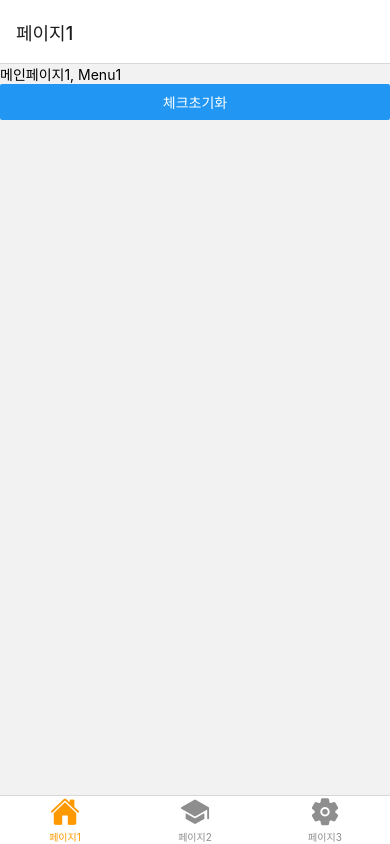
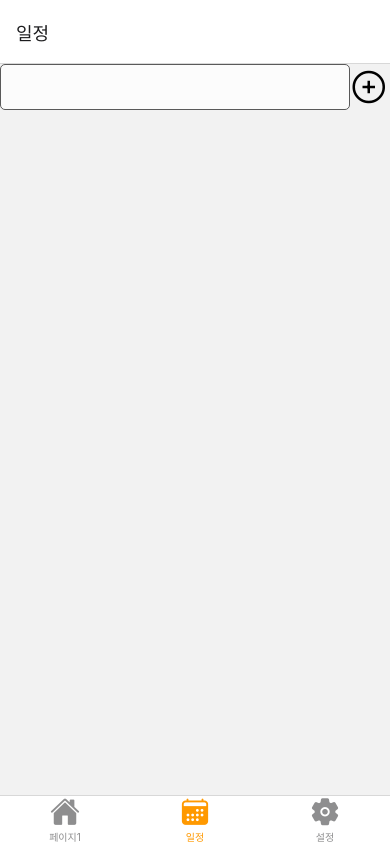
Before and after one commit to blowhite/prototype_reminder, a React Native app: screen /schedule in a window 390 px wide. Both pictures are taken after a click on the button "시작". Built offline with nearby package versions, Linux system fonts and the light colour scheme; what expo-sqlite would draw is missing.

Commit message:
add insert item function(reducer -> push) but display only index

```diff
--- a/page/MainForm.js
+++ b/page/MainForm.js
@@ -1,4 +1,4 @@
-import React, { useEffect, useMemo } from 'react';
+import React from 'react';
 import { View } from 'react-native';
 import { Ionicons } from '@expo/vector-icons';
 import { createBottomTabNavigator } from '@react-navigation/bottom-tabs';
@@ -6,7 +6,8 @@ import { NavigationContainer } from '@react-navigation/native';
 
 import Menu1 from './menus/Menu1';
 import Menu2 from './menus/Menu2';
-import Menu3 from './menus/Menu3';
+import SettingForm from './menus/SettingForm';
+import ScheduleForm from './menus/ScheduleForm';
 
 const MainForm = () => {
   const Tab = createBottomTabNavigator();
@@ -29,22 +30,22 @@ const MainForm = () => {
             }}
           />
           <Tab.Screen
-            name="page2"
-            component={Menu2}
+            name="schedule"
+            component={ScheduleForm}
             options={{
               tabBarActiveTintColor: '#ff9900',
-              title: '페이지2',
+              title: '일정',
               tabBarIcon: ({ color }) => (
-                <Ionicons name="school" size={30} color={color}/>
+                <Ionicons name="calendar" size={30} color={color}/>
               )
             }}
           />
           <Tab.Screen
-            name="page3"
-            component={Menu3}
+            name="setting"
+            component={SettingForm}
             options={{
               tabBarActiveTintColor: '#ff9900',
-              title: '페이지3',
+              title: '설정',
               tabBarIcon: ({ color }) => (
                 <Ionicons name="settings" size={30} color={color}/>
               )
--- a/page/menus/Menu1.js
+++ b/page/menus/Menu1.js
@@ -1,34 +1,12 @@
-import React, { useCallback, useMemo } from 'react';
-import { Button, Text, View } from 'react-native';
-
-import { checkTableList } from '../../function/database/tableList/checkTableList';
-import initDatabaseConfig from '../../function/database/InitDataBase';
+import React from 'react';
+import { Text, View } from 'react-native';
 
 const Menu1 = () => {
-  const localDB = useMemo(() => (initDatabaseConfig()), []);
-  const executeTable = useCallback((v) => {
-    localDB.transaction(tx => {
-      tx.executeSql(`drop table ${v.tbName}`,
-      [], () => {
-        console.log('drop table ', v.tbName);
-      });
-    }, (err) => {
-      console.log('create Error: ', err);
-    });
-  }, []);
-  const dropExecute = useCallback(() => {
-    checkTableList.map((v) => {
-      executeTable(v);
-    });
-  }, []);
   return (
     <View>
       <Text>메인페이지1, Menu1</Text>
-      <Button
-        title='체크초기화'
-        onPress={dropExecute}
-      />
     </View>
   );
 };
+
 export default Menu1;
--- a/page/menus/Menu3.js
+++ /dev/null
@@ -1,11 +0,0 @@
-import React from 'react';
-import { Text, View } from 'react-native';
-
-const Menu3 = () => {
-  return (
-    <View>
-      <Text>Hello Menu3</Text>
-    </View>
-  );
-};
-export default Menu3;
--- /dev/null
+++ b/page/menus/ScheduleForm.js
@@ -0,0 +1,71 @@
+import { Ionicons } from '@expo/vector-icons';
+import React, { useCallback, useEffect, useMemo, useState } from 'react';
+import { Text, TextInput, TouchableOpacity, View, FlatList } from 'react-native';
+import { useDispatch, useSelector } from 'react-redux';
+import { setAddSchduleItem } from '../../reducers/global';
+import { customStyles } from '../../style/baseStyles';
+
+const ScheduleForm = () => {
+  const dispatch = useDispatch();
+  const { scheduleItem } = useSelector((state) => state.global);
+  const [loadingVisible, setLoadingVisible] = useState(false);
+  const inputData = useMemo(() => ({
+    schd_title: '',
+  }), []);
+  const inputTitle = useCallback((e) => {
+    inputData.schd_title = e;
+  }, [inputData]);
+  const sendDataBase = useCallback((e) => {
+    dispatch(setAddSchduleItem(inputData));
+  }, [inputData]);
+  useEffect(() => {
+    if (loadingVisible) {
+      setLoadingVisible(false);
+    }
+  }, [loadingVisible])
+  const flatListRender = useCallback((e) => {
+    console.log('render: ', e)
+    return (
+      <TouchableOpacity
+        style={{
+          backgroundColor: '#FF123456',
+          padding: 5,
+          fontSize: 20,
+          marginVertical: 8,
+          marginHorizontal: 16,
+          borderRadius: 10
+        }}
+      >
+        <Text
+          style={{
+            padding: 5,
+            fontSize: 20,
+            marginVertical: 8,
+            marginHorizontal: 16,
+            borderRadius: 10
+          }}
+        >
+          {e.index}
+        </Text>
+      </TouchableOpacity>
+    )
+  }, []);
+  return (
+    <View>
+      <View style={{ flexDirection: 'row', alignItems: "center", justifyContent: "space-between" }}>
+        <TextInput
+          style={customStyles.textInput.defaultEdit}
+          onChangeText={inputTitle}
+        />
+        <TouchableOpacity onPress={sendDataBase}>
+          <Ionicons name="add-circle-outline" size={40}></Ionicons>
+        </TouchableOpacity>
+      </View>
+      <FlatList
+        data={scheduleItem}
+        renderItem={flatListRender}
+      />
+    </View>
+  );
+};
+export default ScheduleForm;
--- /dev/null
+++ b/page/menus/SettingForm.js
@@ -0,0 +1,33 @@
+import React, { useCallback, useMemo } from 'react';
+import { Button, View } from 'react-native';
+
+import { checkTableList } from '../../function/database/tableList/checkTableList';
+import initDatabaseConfig from '../../function/database/InitDataBase';
+
+const SettingForm = () => {
+  const localDB = useMemo(() => (initDatabaseConfig()), []);
+  const executeTable = useCallback((v) => {
+    localDB.transaction(tx => {
+      tx.executeSql(`drop table ${v.tbName}`,
+      [], () => {
+        console.log('drop table ', v.tbName);
+      });
+    }, (err) => {
+      console.log('create Error: ', err);
+    });
+  }, []);
+  const dropExecute = useCallback(() => {
+    checkTableList.map((v) => {
+      executeTable(v);
+    });
+  }, []);
+  return (
+    <View>
+      <Button
+        title='체크초기화'
+        onPress={dropExecute}
+      />
+    </View>
+  );
+};
+export default SettingForm;
--- a/reducers/global.js
+++ b/reducers/global.js
@@ -2,26 +2,21 @@ import { createSlice } from "@reduxjs/toolkit";
 
 const name = 'global';
 const initialState = {
-  checkStatus: {
-    dataBase: false,
-  }
+  scheduleItem: [],
 };
 
 const globalSlice = createSlice({
   name,
   initialState,
   reducers: {
-    setCheckStatusDB(state) {
-      state.checkStatus.dataBase = true;
-    },
-    setCheckAgain(state) {
-      state.checkStatus.dataBase = false;
+    setAddSchduleItem(state, action) {
+      state.scheduleItem.push(action.payload);
     }
   }
 });
 
 export const {
-  setCheckStatusDB, setCheckAgain,
+  setAddSchduleItem
 } = globalSlice.actions;
 
 export default globalSlice.reducer;
--- a/style/baseStyles.js
+++ b/style/baseStyles.js
@@ -8,6 +8,22 @@ export const customStyles = StyleSheet.create({
       alignItems: 'center',
       justifyContent: 'center',
     },
+  },
+  button: {
+    fullWidth: {
+      width: '100%',
+    },
+  },
+  textInput: {
+    defaultEdit: {
+      backgroundColor: '#FCFCFC',
+      fontSize: 20,
+      width: '90%',
+      borderWidth: 1,
+      borderRadius: 5,
+      padding: 10,
+      borderColor: '#5A5A5A'
+    }
   },
   container: {
     flex: 1,
```
Lines whose indentation alone changed are shown as unchanged.
